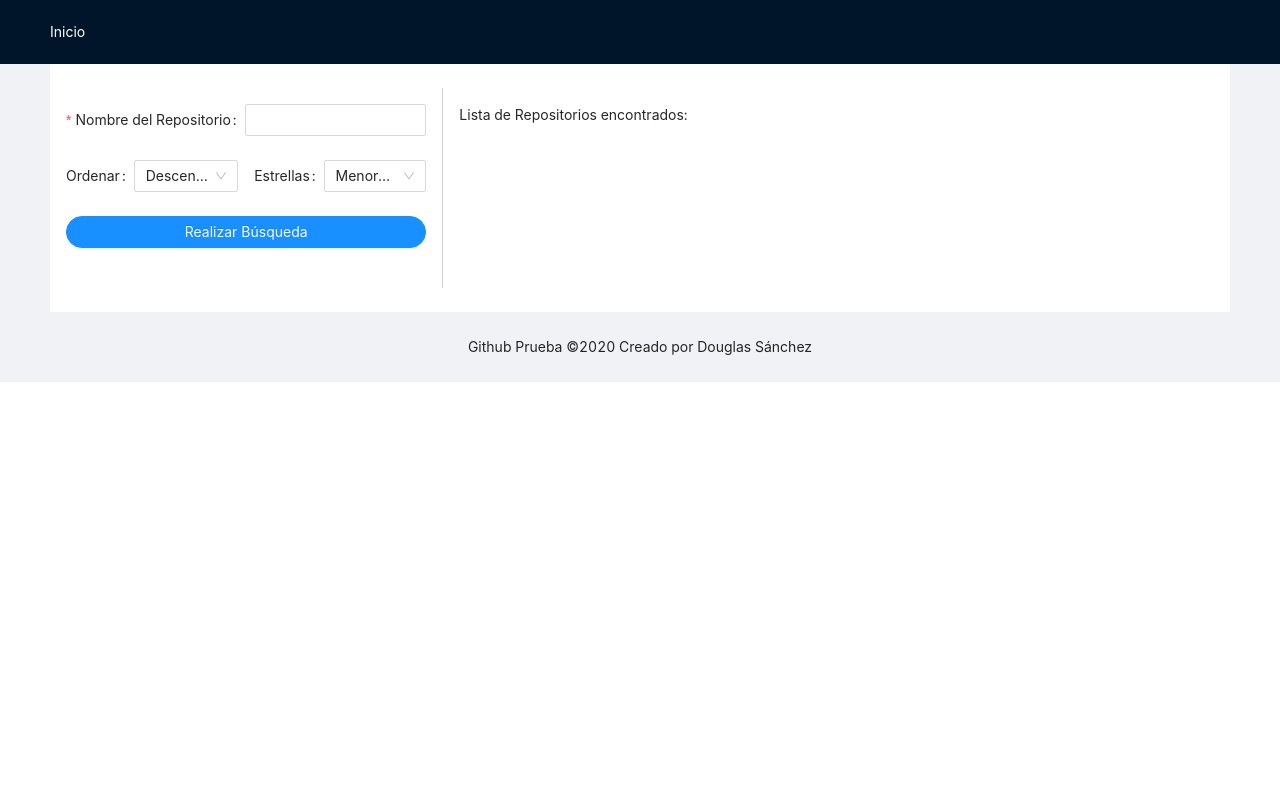
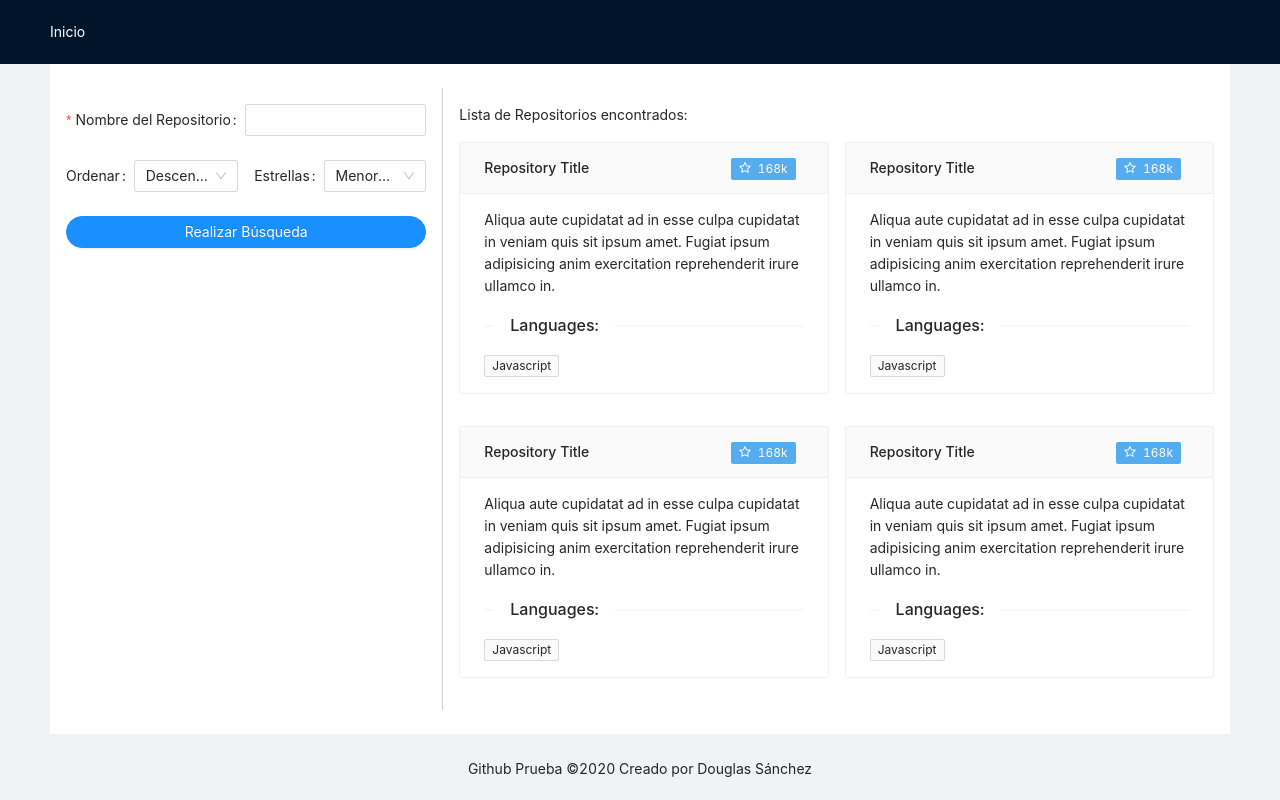
Before and after one commit to douglassanchezduran/github-search, a React (Create React App) app: page /home in a window 1280 px wide. Built offline with nearby package versions, Linux system fonts and the light colour scheme.

Commit message:
Add card repo component

```diff
--- /dev/null
+++ b/src/components/card-repo/CardRepo.tsx
@@ -0,0 +1,23 @@
+import React from 'react';
+import { Card, Tag, Divider } from 'antd';
+import { StarOutlined } from '@ant-design/icons';
+
+const CardRepo: React.FC = () => {
+  return (
+    <Card
+      type="inner"
+      title="Repository Title"
+      extra={<Tag icon={<StarOutlined />} color="#55acee">168k</Tag>}
+    >
+      <p>
+        Aliqua aute cupidatat ad in esse culpa cupidatat in veniam quis sit ipsum amet.
+        Fugiat ipsum adipisicing anim exercitation reprehenderit irure ullamco in.
+      </p>
+
+      <Divider orientation="left">Languages:</Divider>
+      <Tag>Javascript</Tag>
+    </Card>
+  );
+}
+
+export default CardRepo;
--- a/src/components/index.ts
+++ b/src/components/index.ts
@@ -1 +1,2 @@
 export { default as GhFilters } from './filters/Filters';
+export { default as GhCardRepo } from './card-repo/CardRepo';
--- a/src/pages/home/Home.css
+++ b/src/pages/home/Home.css
@@ -23,3 +23,7 @@
 .footer {
   text-align: center;
 }
+
+.col {
+  padding: 16px 0;
+}
--- a/src/pages/home/Home.tsx
+++ b/src/pages/home/Home.tsx
@@ -2,7 +2,7 @@ import React from 'react';
 import { Layout, Typography, Row, Col } from 'antd';
 
 import './Home.css';
-import { GhFilters } from '../../components';
+import { GhFilters, GhCardRepo } from '../../components';
 
 const { Header, Content, Footer } = Layout;
 const { Link } = Typography;
@@ -26,11 +26,25 @@ const Home: React.FC = () => {
 
               <Col xs={24} md={16} className="repositories">
                 <div>Lista de Repositorios encontrados:</div>
+                <Row gutter={16}>
+                  <Col span={12} className="col">
+                    <GhCardRepo />
+                  </Col>
+                  <Col span={12} className="col">
+                    <GhCardRepo />
+                  </Col>
+                  <Col span={12} className="col">
+                    <GhCardRepo />
+                  </Col>
+                  <Col span={12} className="col">
+                    <GhCardRepo />
+                  </Col>
+                </Row>
               </Col>
             </Row>
           </Content>
-      </Layout>
-    </Content>
+        </Layout>
+      </Content>
 
       <Footer className="footer">Github Prueba ©2020 Creado por Douglas Sánchez</Footer>
     </Layout>
```
Also changed, not shown: src/components/card-repo/CardRepo.css (added).
